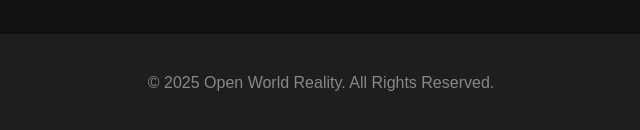
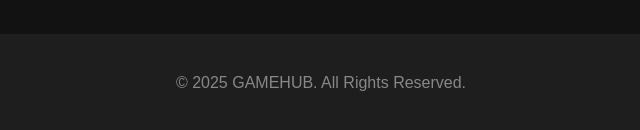
Before and after one commit to duster03/gamehub-web, a plain HTML site: page profile.html in a window 1280 px wide. Shown: the part 382-512 px from the top of the page, 319-959 px from the left. Drawn offline with Linux system fonts and the light colour scheme; sample sign-in values are in the browser's storage.

Commit message:
Update profile.html

```diff
--- a/profile.html
+++ b/profile.html
@@ -30,7 +30,7 @@
     </section>
 
     <footer>
-        <p>&copy; 2025 Open World Reality. All Rights Reserved.</p>
+        <p>&copy; 2025 GAMEHUB. All Rights Reserved.</p>
     </footer>
 
     <script src="profile.js"></script>
```
